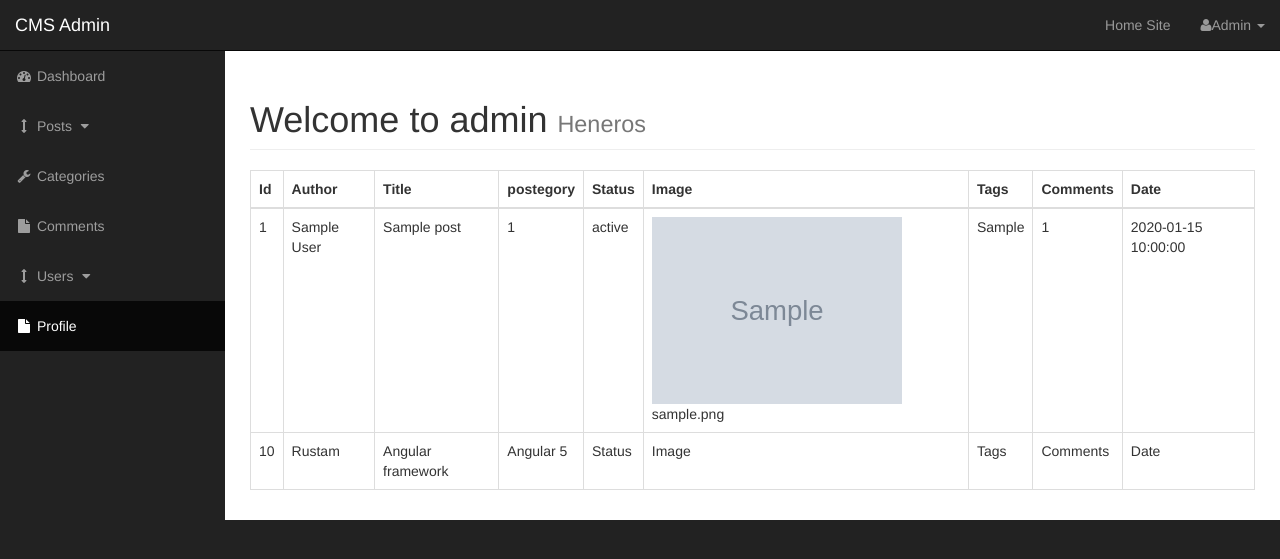
After one commit to Heneros/Blog, a PHP site: page /admin/posts.php in a window 1280 px wide. The commit adds this page. Shown: the top 559 px of the page. Run offline with PHP 8.4, Linux system fonts and the light colour scheme; tables that the repository leaves empty or names only in its code hold one stand-in row (values such as "Sample post"); grey boxes marked "Sample" are stand-in pictures.

Commit message:
displaying posts in admin panel

```diff
--- /dev/null
+++ b/admin/functions.php
@@ -0,0 +1,52 @@
+<?php
+           function isert_categories(){
+
+           	global $connection;
+
+           	if(isset($_POST['submit'])){
+                        $cat_title = $_POST['cat_title'];
+                        if($cat_title == "" || empty($cat_title)) {
+                            echo "This field should not be empty";
+
+                        }else{
+                            $query = "INSERT INTO categories(cat_title)";
+                            $query .= "VALUE('{$cat_title}')";
+                            $create_category_query = mysqli_query($connection, $query);
+
+                            if(!$create_category_query){
+                                die('QUERY FAILED' . mysqli_error($connection));
+                            }
+                        }
+                    }
+           }
+
+           function findAllCategories(){
+
+           	global $connection;
+
+											$query = "SELECT * FROM categories";
+											$select_categories = mysqli_query($connection, $query);
+											while($row = mysqli_fetch_assoc($select_categories)){
+											$cat_id = $row['cat_id'];
+											$cat_title = $row['cat_title'];
+
+
+											echo"<tr>";
+											echo "<td>{$cat_id}</td>";
+											echo "<td>{$cat_title}</td>";
+											echo "<td><a href='categories.php?delete={$cat_id}'>Delete</a></td>";
+											echo "<td><a href='categories.php?edit={$cat_id}'>Edit</a></td>";
+											echo "</tr>";
+											}
+           }
+
+           function deleteCategories(){
+           	           	global $connection;
+							if(isset($_GET['delete'])){
+							$the_cat_id =  $_GET['delete'];
+							$query = "DELETE FROM categories WHERE cat_id = {$the_cat_id}";
+							$delete_query = mysqli_query($connection, $query);
+							header("Location: categories.php");
+							}
+           }
+?>
--- a/admin/includes/admin_header.php
+++ b/admin/includes/admin_header.php
@@ -1,4 +1,7 @@
+<?php ob_start(); ?>
 <?php include "../includes/db.php"; ?>
+<?php include "functions.php"; ?>
+
 <!DOCTYPE html>
 <html lang="en">
 <head>
--- a/admin/includes/admin_navigation.php
+++ b/admin/includes/admin_navigation.php
@@ -8,13 +8,14 @@
                     <span class="icon-bar"></span>
                     <span class="icon-bar"></span>
                 </button>
-                <a class="navbar-brand" href="index.html">CMS Admin</a>
+                <a class="navbar-brand" href="index.php">CMS Admin</a>
             </div>
             <!-- Top Menu Items -->
             <ul class="nav navbar-right top-nav">
+
                 <li><a href="../index.php">Home Site</a></li>
                 <li class="dropdown">
-                    <a href="#" class="dropdown-toggle" data-toggle="dropdown"><i class="fa fa-user"></i> John Smith <b class="caret"></b></a>
+                    <a href="#" class="dropdown-toggle" data-toggle="dropdown"><i class="fa fa-user"></i>Admin <b class="caret"></b></a>
                     <ul class="dropdown-menu">
                         <li>
                             <a href="#"><i class="fa fa-fw fa-user"></i> Profile</a>
@@ -38,7 +39,7 @@
                         <a href="javascript:;" data-toggle="collapse" data-target="#posts_dropdown"><i class="fa fa-fw fa-arrows-v"></i> Posts <i class="fa fa-fw fa-caret-down"></i></a>
                         <ul id="posts_dropdown" class="collapse">
                             <li>
-                                <a href="#">View All Posts </a>
+                                <a href="./posts.php">View All Posts </a>
                             </li>
                             <li>
                                 <a href="#">Add Posts</a>
@@ -46,11 +47,11 @@
                         </ul>
                     </li>
                     <li>
-                        <a href="bootstrap-grid.html"><i class="fa fa-fw fa-wrench"></i> Categories </a>
+                        <a href="./categories.php"><i class="fa fa-fw fa-wrench"></i> Categories </a>
                     </li>
 
-                    <li class="active">
-                        <a href="blank-page.html"><i class="fa fa-fw fa-file"></i> Comments </a>
+                    <li>
+                        <a href="#"><i class="fa fa-fw fa-file"></i> Comments </a>
                     </li>
                     <li>
                         <a href="javascript:;" data-toggle="collapse" data-target="#demo"><i class="fa fa-fw fa-arrows-v"></i> Users <i class="fa fa-fw fa-caret-down"></i></a>
--- a/admin/index.php
+++ b/admin/index.php
@@ -18,7 +18,7 @@
 
 
                         <h1 class="page-header">
-                            Welcome to heaven
+                            Welcome to admin
                             <small>Heneros</small>
                         </h1>
 
--- /dev/null
+++ b/admin/posts.php
@@ -0,0 +1,85 @@
+<?php include "includes/admin_header.php"; ?>
+    <div id="wrapper">
+<?php include "includes/admin_navigation.php"; ?>
+
+
+
+
+
+        <div id="page-wrapper">
+
+            <div class="container-fluid">
+
+                <!-- Page Heading -->
+                <div class="row">
+                    <div class="col-lg-12">
+                      <h1 class="page-header">
+                            Welcome to admin
+                            <small>Heneros</small>
+                        </h1>
+                        <table class="table table-bordered table-hover">
+                            <thead>
+                                <tr>
+                                    <th>Id</th>
+                                    <th>Author</th>
+                                    <th>Title</th>
+                                    <th>postegory</th>
+                                    <th>Status</th>
+                                    <th>Image</th>
+                                    <th>Tags</th>
+                                    <th>Comments</th>
+                                    <th>Date</th>
+                                </tr>
+                            </thead>
+                            <tbody>
+<?php
+                    $query = "SELECT * FROM posts";
+                    $select_posts = mysqli_query($connection, $query);
+                    while($row = mysqli_fetch_assoc($select_posts)){
+                    $post_id = $row['post_id'];
+                    $post_author = $row['post_author'];
+                    $post_title = $row['post_title'];
+                    $post_category_id = $row['post_category_id'];
+                    $post_status = $row['post_status'];
+                    $post_image = $row['post_image'];
+                    $post_tags = $row['post_tags'];
+                    $post_comment_count = $row['post_comment_count'];
+                    $post_date = $row['post_date'];
+
+                    echo "<tr>";
+                    echo "<td>$post_id</td>";
+                    echo "<td>$post_author</td>";
+                    echo "<td>$post_title</td>";
+                    echo "<td>$post_category_id</td>";
+                    echo "<td>$post_status</td>";
+                    echo "<td><img width='250' src='../images/$post_image' alt='image'>$post_image</td>";
+                    echo "<td>$post_tags </td>";
+                    echo "<td>$post_comment_count</td>";
+                    echo "<td>$post_date</td>";
+                    echo "</tr>";
+}
+                                ?>
+                                <tr>
+                                    <td>10</td>
+                                    <td>Rustam</td>
+                                    <td>Angular framework</td>
+                                    <td>Angular 5</td>
+                                    <td>Status</td>
+                                    <td>Image</td>
+                                    <td>Tags</td>
+                                    <td>Comments</td>
+                                    <td>Date</td>
+                                </tr>
+                            </tbody>
+                        </table>
+
+                    </div>
+                </div>
+                <!-- /.row -->
+
+            </div>
+            <!-- /.container-fluid -->
+
+        </div>
+        <!-- /#page-wrapper -->
+        <?php include "includes/admin_footer.php";?>
```
Also changed, not shown: admin/categories.php (+24 -13 lines), admin/includes/update_categories.php (added, +34 -0 lines).
